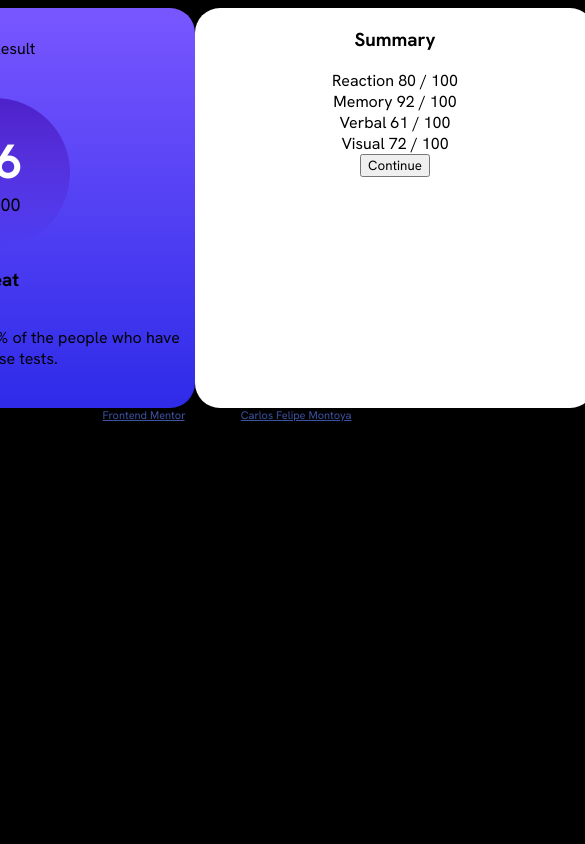
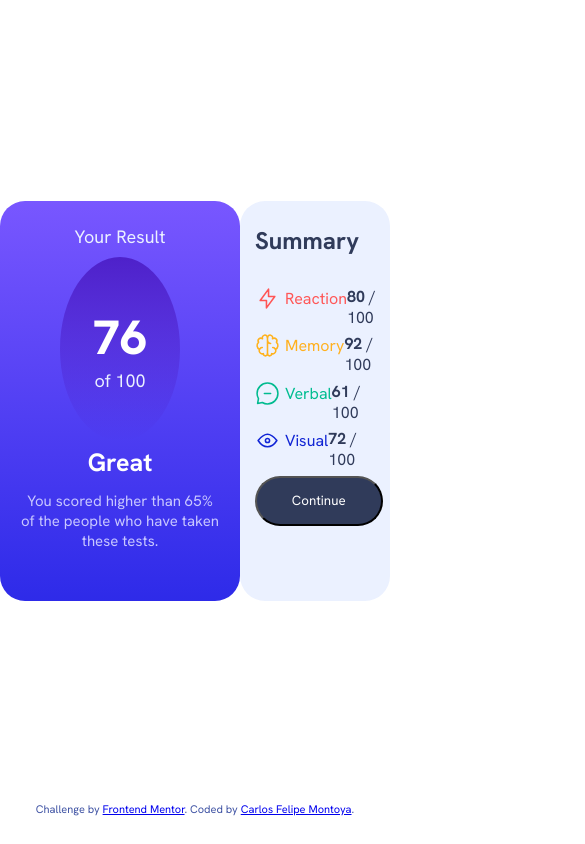
Before and after one commit to pipelin10/Results-Summary-Component, a plain HTML site: page index.html in a window 390 px wide. Shown: the whole page, 585 px wide, since content can reach past the window. Drawn offline with Linux system fonts and the light colour scheme.

Commit message:
responsive design

```diff
--- a/index.html
+++ b/index.html
@@ -14,17 +14,6 @@
     <link rel="stylesheet" href="styles.css" />
 
     <title>Frontend Mentor | Results summary component</title>
-
-    <!-- Feel free to remove these styles or customise in your own stylesheet 👍 -->
-    <style>
-      .attribution {
-        font-size: 11px;
-        text-align: center;
-      }
-      .attribution a {
-        color: hsl(228, 45%, 44%);
-      }
-    </style>
   </head>
   <body>
     <section id="container">
@@ -34,27 +23,43 @@
           <p class="points">76</p>
           <p>of 100</p>
         </div>
-        <h1>Great</h1>
-        <p>
+        <h1 class="summary">Great</h1>
+        <p class="text">
           You scored higher than 65% of the people who have taken these tests.
         </p>
       </section>
       <section id="card-detail">
-        <h1>Summary</h1>
+        <h1 class="tittle">Summary</h1>
 
-        <section id="reaction">Reaction 80 / 100</section>
-        <section id="memory">Memory 92 / 100</section>
-        <section id="verbal">Verbal 61 / 100</section>
-        <section id="visual">Visual 72 / 100</section>
-        <button>Continue</button>
+        <section id="reaction">
+          <img src="./assets/images/icon-reaction.svg" alt="Reaction-Image" />
+          <p>Reaction</p>
+          <p><b>80</b> / 100</p>
+        </section>
+        <section id="memory">
+          <img src="./assets/images/icon-memory.svg" alt="Reaction-Image" />
+          <p>Memory</p>
+          <p><b>92</b> / 100</p>
+        </section>
+        <section id="verbal">
+          <img src="./assets/images/icon-verbal.svg" alt="Reaction-Image" />
+          <p>Verbal</p>
+          <p><b>61</b> / 100</p>
+        </section>
+        <section id="visual">
+          <img src="./assets/images/icon-visual.svg" alt="Reaction-Image" />
+          <p>Visual</p>
+          <p><b>72</b> / 100</p>
+        </section>
+        <button class="continue">Continue</button>
       </section>
     </section>
 
-    <div class="attribution">
+    <footer class="attribution">
       Challenge by
       <a href="https://www.frontendmentor.io?ref=challenge" target="_blank"
         >Frontend Mentor</a
       >. Coded by <a href="#">Carlos Felipe Montoya</a>.
-    </div>
+    </footer>
   </body>
 </html>
--- a/styles.css
+++ b/styles.css
@@ -4,45 +4,75 @@
 }
 
 body {
-    height: 100%;
+    width: 100vw;
+    height: 95vh;
+    margin: 0;
+}
+
+@media screen and (max-width: 375px) {
+    #container{
+        width: 100vw;
+        height: 95vh;
+        display: flex;
+        flex-direction: column;
+        justify-content: center;
+        align-items: center;
+    }
+
+    #card-result {
+        height: 47.5vh;
+        width: 100vw;
+        border-bottom-left-radius: 25px;
+        border-bottom-right-radius: 25px;
+        background-image: linear-gradient(hsl(252, 100%, 67%), hsl(241, 81%, 54%));
         display: flex;
         flex-direction: column;
         text-align: center;
+        align-items: center;
+    }
+
+    #card-detail {
+        height: 47.5vh;
+        width: 100vw;
+        border-radius: 25px;
+        background-color: hsl(221, 100%, 96%);
+        margin-right: auto;
+    }
+}
+
+@media screen and (min-width:376px) {
+    #container {
+        width: 100vw;
+        height: 95vh;
+        display: flex;
         justify-content: center;
         align-items: center;
-    background-color: black;
-}
-
-#container {
-    display: flex;
-    background-color: black;
     }
 
     #card-result {
         height: 400px;
-    width: 400px;
+        width: 300px;
         border-radius: 25px;
         background-image: linear-gradient(hsl(252, 100%, 67%), hsl(241, 81%, 54%));
         margin-left: auto;
         display: flex;
         flex-direction: column;
         text-align: center;
-    justify-content: center;
         align-items: center;
     }
 
     #card-detail {
         height: 400px;
-    width: 400px;
+        width: 300px;
         border-radius: 25px;
-    background-color: white;
-    text-align: center;
+        background-color: hsl(221, 100%, 96%);
         margin-right: auto;
+    }
 }
 
 .circle {
-    height: 150px;
-    width: 150px;
+    height: 100%;
+    width: 50%;
     border-radius: 50%;
     background-image: linear-gradient(hsla(256, 72%, 46%, 1), hsla(241, 72%, 46%, 0));
     display: flex;
@@ -50,26 +80,122 @@ body {
     text-align: center;
     justify-content: center;
     align-items: center;
+    position: relative;
+    margin-left: auto;
+    margin-right: auto;
 }
 
 .circle > p{
     margin: 0px;
     font-size: 18px;
-    font-family: 'HankenGrotesk';
+    color: hsl(221, 100%, 96%);
 }
 
 .circle > .points {
     font-size: 48px;
-    font-weight: bold;
-    color: white;
+    font-weight: 800;
+    color: hsl(0, 0%, 100%);
 }
 
 #card-result > .tittle{
-    margin-top: 30px;
+    font-size: 18px;
+    margin-top: 10%;
+    margin-bottom: 4%;
+    color: hsl(221, 100%, 96%);
 }
 
-#card-result > p{
-    margin-bottom: auto;
+#card-result > .summary {
+    font-size: 25px;
+    font-weight: 700;
+    padding: 0;
+    border: 0;
+    margin-top: 5px;
+    margin-bottom: 5%;
+    color: hsl(0, 0%, 100%);
+}
+
+#card-result > .text{
+    width: 200px;
+    font-size: 15px;
+    color: hsl(241, 100%, 89%);
+    margin-left: 20px;
+    margin-right: 20px;
+    margin-bottom: 50px;
+}
+
+#card-detail > .tittle {
+    margin-left: 10%;
+    margin-bottom: 5%;
+    color: hsl(224, 30%, 27%);
+    font-size: x-large;
+}
+
+#card-detail > section{
+    display: flex;
+    background-color: hsl(221, 100%, 96%);
+    margin-left: 10%;
+    margin-bottom: 5%;
+    width: 85%;
+    height: 10%;
+}
+
+#card-detail > #reaction {
+    margin-top: 30px;
+    color: hsl(0, 100%, 67%);
+}
+
+#card-detail > #memory {
+    color: hsl(39, 100%, 56%);
+}
+
+#card-detail > #verbal {
+    color: hsl(166, 100%, 37%);
+}
+
+#card-detail > #visual {
+    color: hsl(234, 85%, 45%);
+}
+
+section > img {
+    height: 25px;
+    text-align: center;
+}
+
+section > p {
+    margin: 0;
+}
+
+section > section > p:nth-child(2) {
+    margin-top: 2px;
+    margin-left: 5px;
+}
+
+section > section > p:nth-child(3) {
+    margin-left: auto;
+    color: hsl(224, 30%, 27%);
+}
+
+#card-detail > .continue {
+    width: 85%;
+    height: 50px;
+    background-color: hsl(224, 30%, 27%);
+    border-radius: 25px;
+    color: hsl(0, 0%, 100%);
+    text-align: center;
+    margin-left: 10%;
+    margin-bottom: 5%;
+}
+
+#card-detail > .continue:hover {
+    background-image: linear-gradient(hsl(252, 100%, 67%), hsl(241, 81%, 54%));
+}
+
+.attribution {
+    font-size: 11px;
+    color: hsl(228, 45%, 44%);
+    text-align: center;
+    justify-content: center;
+    align-items: end;
 }
 
 * {
```
Also changed, not shown: desktop.png (added), mobile.png (added), 2 other files. Lines whose indentation alone changed are shown as unchanged.
